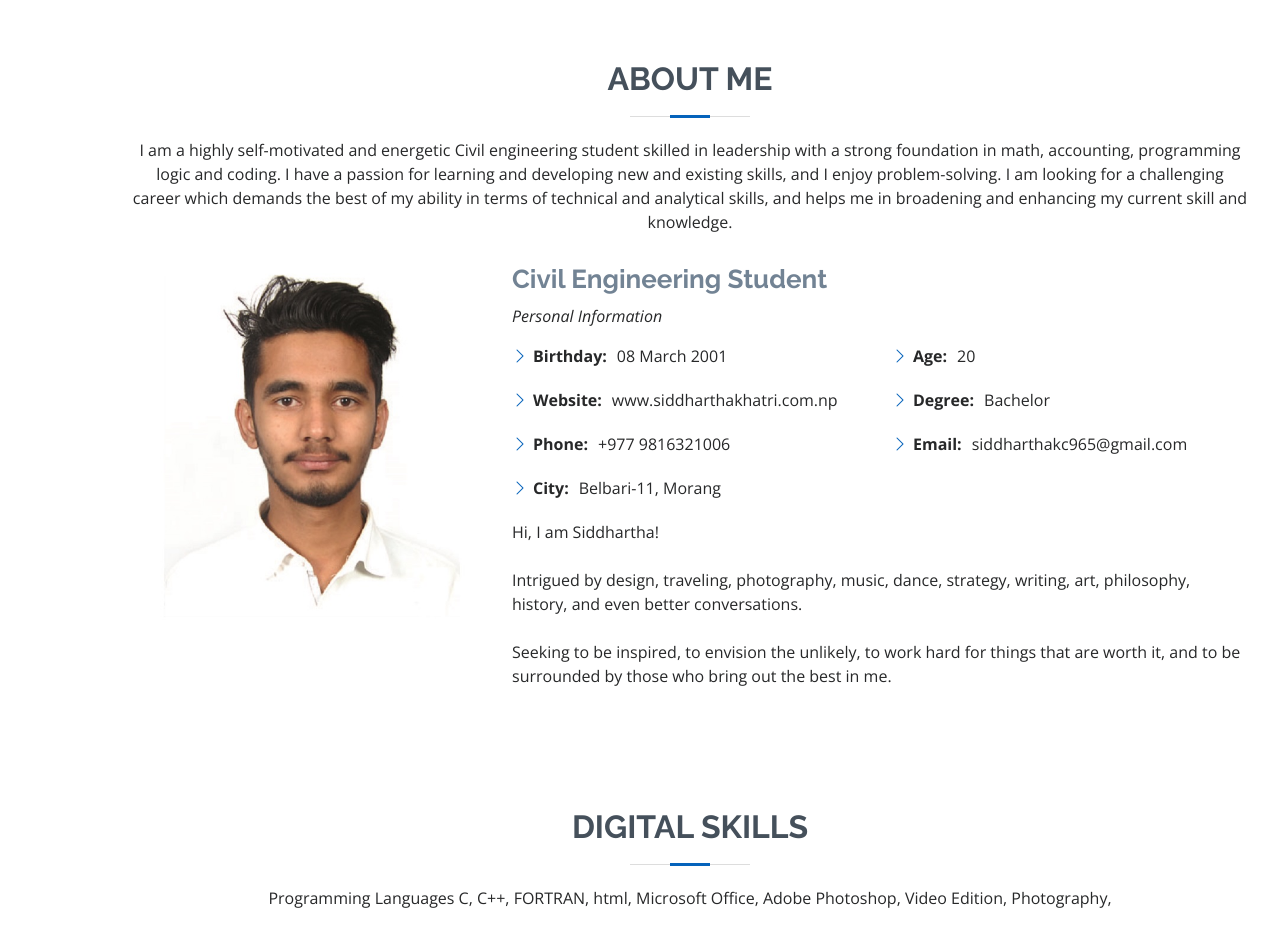
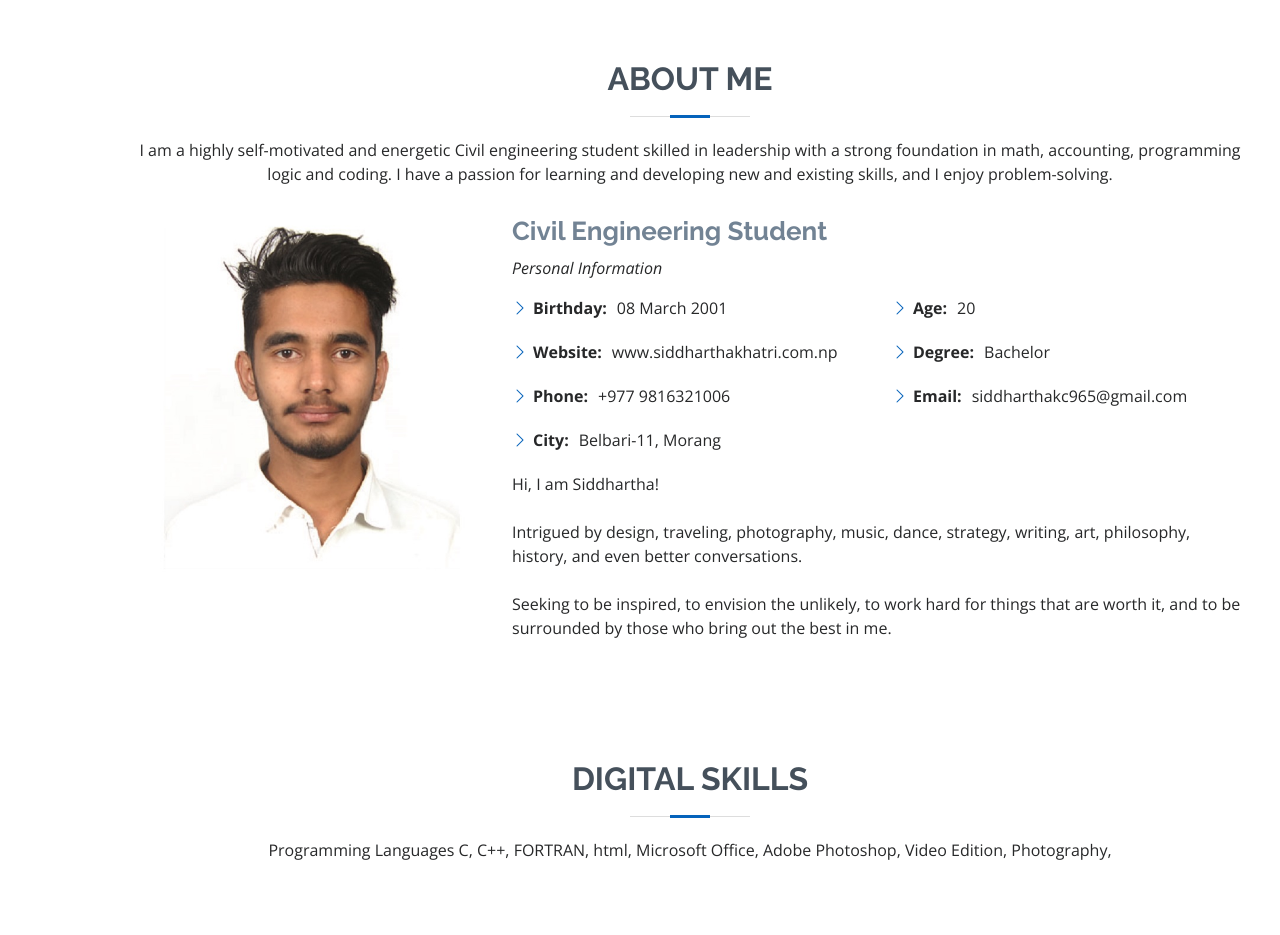
Before and after one commit to Siddharthakc965/siddharthakhatri, a plain HTML site: page index.html in a window 1280 px wide. Shown: the part 800-1735 px from the top of the page. Drawn offline with nearby package versions, Linux system fonts and the light colour scheme.

Commit message:
Update index.html

```diff
--- a/index.html
+++ b/index.html
@@ -78,9 +78,9 @@
           <h2>About Me</h2>
           <p>I am a highly self-motivated and energetic Civil engineering student skilled in leadership with a strong
 foundation in math, accounting, programming logic and coding. I have a passion for learning and
-developing new and existing skills, and I enjoy problem-solving. I am looking for a challenging career which
+developing new and existing skills, and I enjoy problem-solving. <!--I am looking for a challenging career which
 demands the best of my ability in terms of technical and analytical skills, and helps me in broadening and
-enhancing my current skill and knowledge.</p>
+enhancing my current skill and knowledge.--></p>
         </div>
 
         <div class="row">
```
